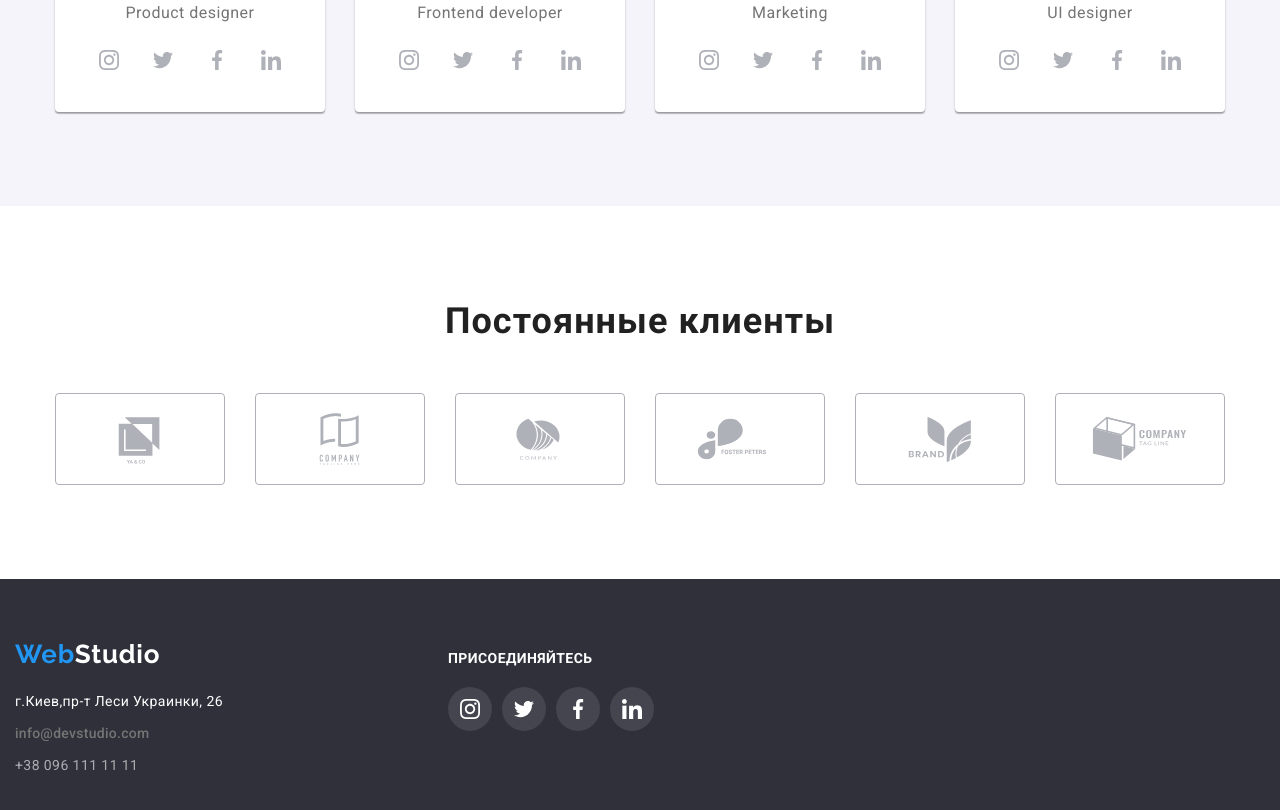
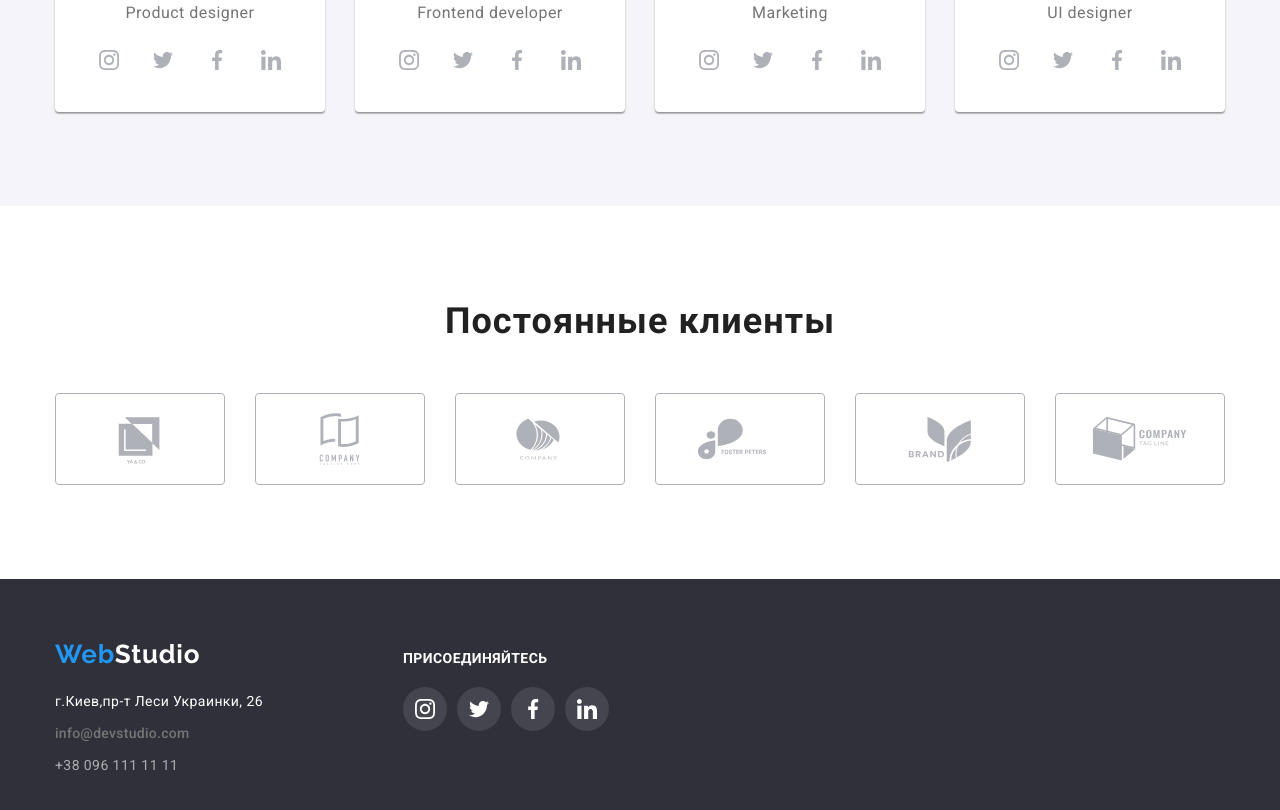
Before and after one commit to Moiweer/goit-markup-hw-04, a plain HTML site: page index.html in a window 1280 px wide. Shown: the part 2107-2917 px from the top of the page. Drawn offline with nearby package versions, Linux system fonts and the light colour scheme.

Commit message:
футер зміни

```diff
--- a/css/styles.css
+++ b/css/styles.css
@@ -392,24 +392,16 @@ margin-bottom: 30px;
 }
 /* footer */
 .footer {
-  display: flex;
-  align-items: baseline;
-  padding-top: 60px;
+  padding: 60px 0;
   background-color: var(--bg-grey-color);
-  color: var(--white-text-color);
-  padding-bottom: 60px;
-  margin-top: 0;
-  /* margin-left: auto;
-  margin-right: auto; */
+
 }
 
 .footer-container{
-  padding-left: 15px;
-  padding-right: 15px;
-  margin-right: 70px;
-  /* margin-left: auto;
-  margin-right: auto;
-   */
+  display: flex;
+  align-items: baseline;
+  padding: 0 15px;
+  margin: 0 auto;
 }
 
 .address {
--- a/index.html
+++ b/index.html
@@ -415,7 +415,8 @@
     </main>
     <!-- Footer -->
     <footer class="footer">
-      <div class="footer-container">
+      <div class="footer-container container">
+        <div>
           <a href="./index.html" lang="en" class="logo-footer link logo-accent"
             >Web<span class="logo-white-color">Studio</span></a
           >
@@ -428,7 +429,9 @@
                 >
               </li>
               <li class="mail">
-              <a href="mailto:info@devstudio.com" class="contact-mail-link link"
+                <a
+                  href="mailto:info@devstudio.com"
+                  class="contact-mail-link link"
                   >info@devstudio.com</a
                 >
               </li>
@@ -475,6 +478,7 @@
             </li>
           </ul>
         </div>
+      </div>
     </footer>
   </body>
 </html>
```
Lines whose indentation alone changed are shown as unchanged.
